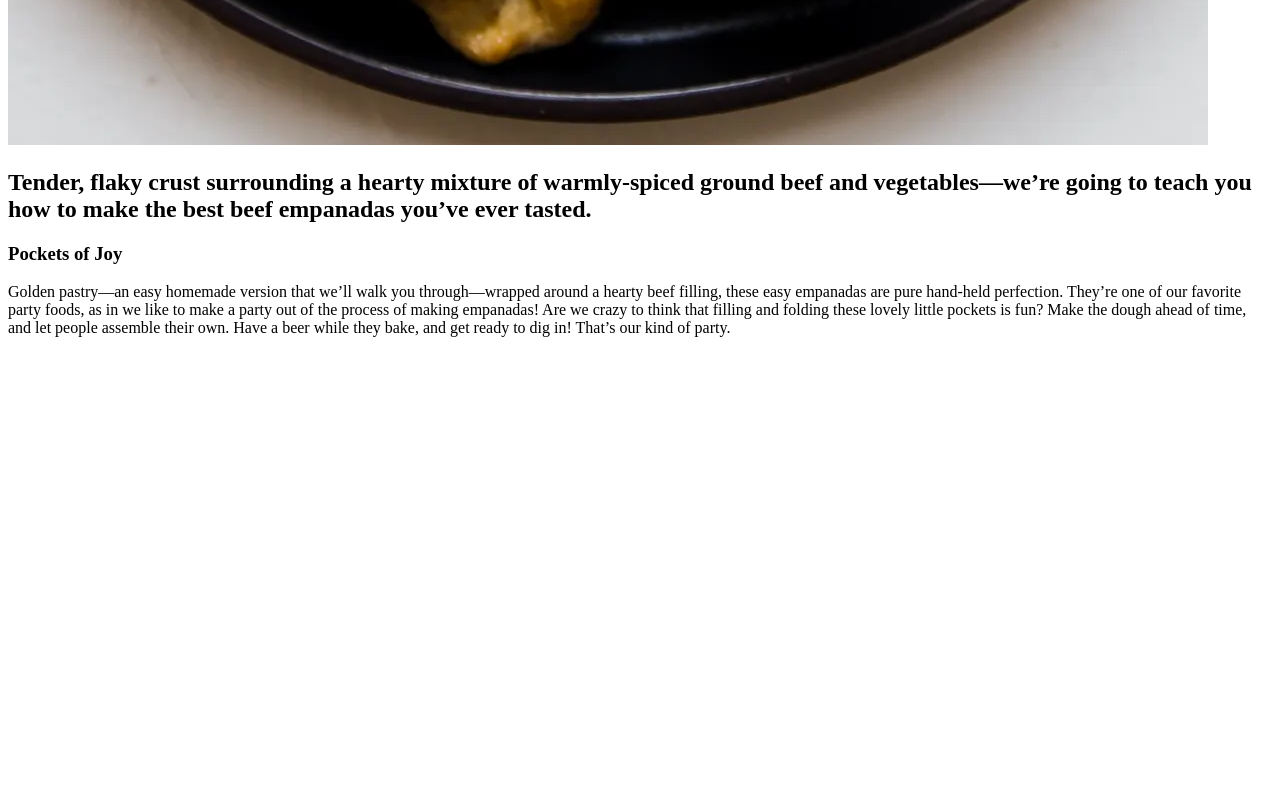
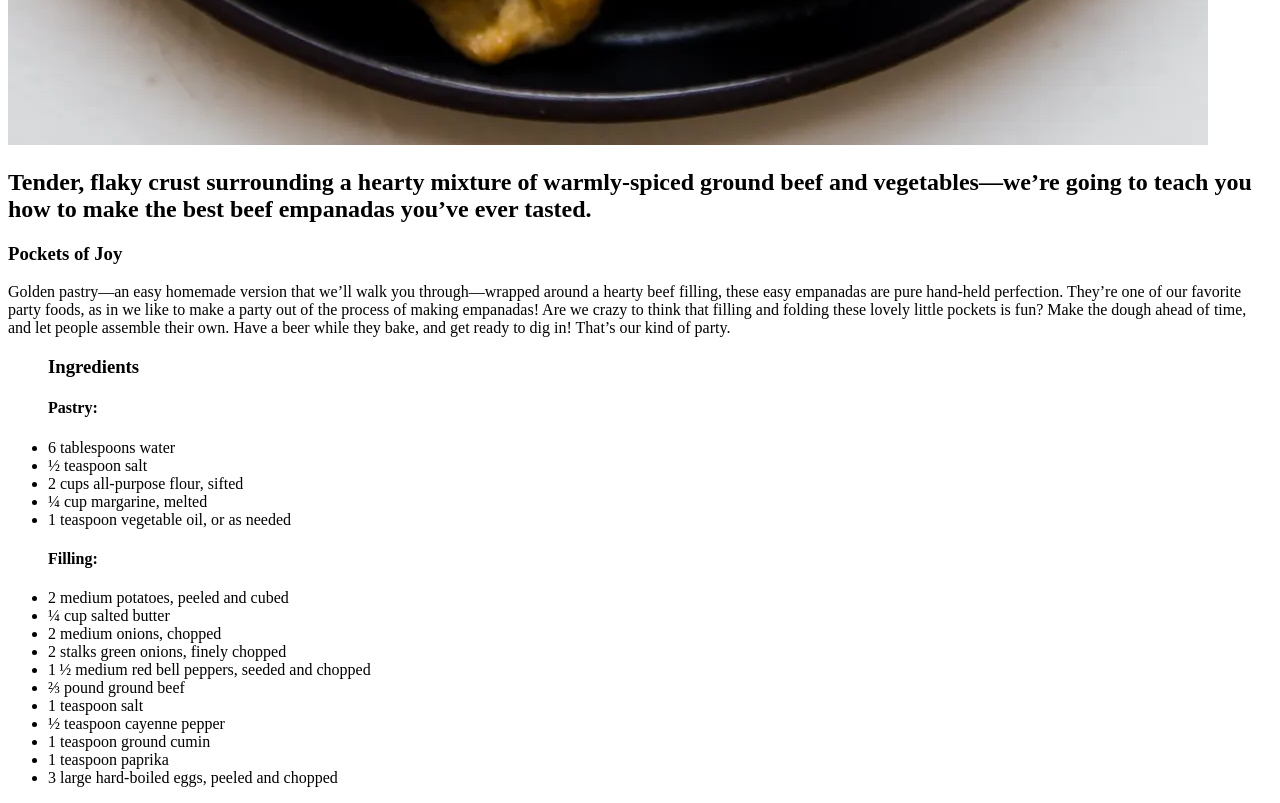
Before and after one commit to AguLarrondo/odin-recipes, a plain HTML site: page recipes/empanada.html in a window 1280 px wide. Shown: the part 1735-2538 px from the top of the page. Before the commit the page ends 2088 px from the top, so only its background shows below. Drawn offline with Linux system fonts and the light colour scheme.

Commit message:
finished empanada recipe

```diff
--- a/recipes/empanada.html
+++ b/recipes/empanada.html
@@ -12,5 +12,43 @@
     <h2>Tender, flaky crust surrounding a hearty mixture of warmly-spiced ground beef and vegetables—we’re going to teach you how to make the best beef empanadas you’ve ever tasted.</h2>
     <h3>Pockets of Joy</h3>
     <p>Golden pastry—an easy homemade version that we’ll walk you through—wrapped around a hearty beef filling, these easy empanadas are pure hand-held perfection. They’re one of our favorite party foods, as in we like to make a party out of the process of making empanadas! Are we crazy to think that filling and folding these lovely little pockets is fun? Make the dough ahead of time, and let people assemble their own. Have a beer while they bake, and get ready to dig in! That’s our kind of party.</p>
+    <ul>
+        <h3>Ingredients</h3>
+        <h4>Pastry:</h4>
+
+            <li>6 tablespoons water</li>
+
+            <li>½ teaspoon salt</li>
+
+            <li>2 cups all-purpose flour, sifted</li>
+
+            <li>¼ cup margarine, melted</li>
+
+            <li>1 teaspoon vegetable oil, or as needed</li>
+
+            <h4>Filling:</h4>
+
+                <li>2 medium potatoes, peeled and cubed</li>
+
+                <li>¼ cup salted butter</li>
+
+                <li>2 medium onions, chopped</li>
+
+                <li>2 stalks green onions, finely chopped</li>
+
+                <li>1 ½ medium red bell peppers, seeded and chopped</li>
+
+                <li>⅔ pound ground beef</li>
+
+                <li>1 teaspoon salt</li>
+
+                <li>½ teaspoon cayenne pepper</li>
+
+                <li>1 teaspoon ground cumin</li>
+
+                <li>1 teaspoon paprika</li>
+
+                <li>3  large hard-boiled eggs, peeled and chopped</li>
+    </ul>
 </body>
 </html>
```
